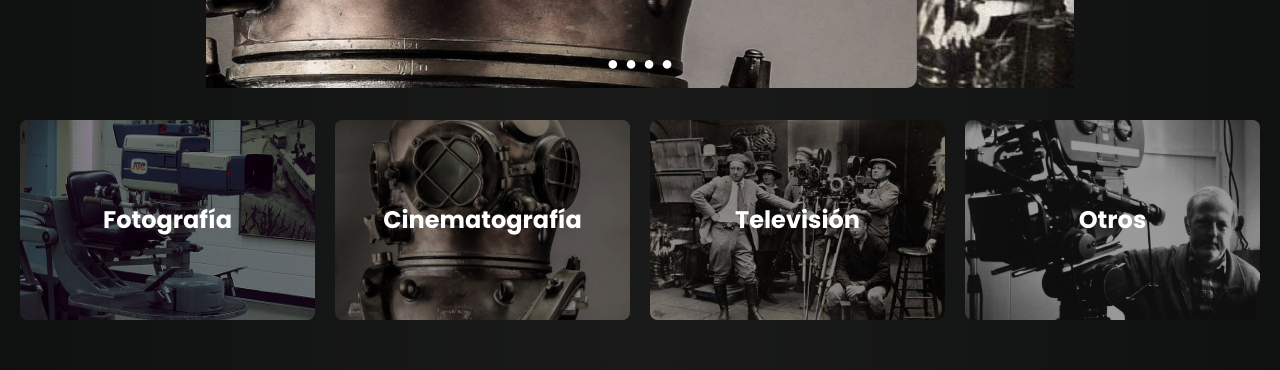
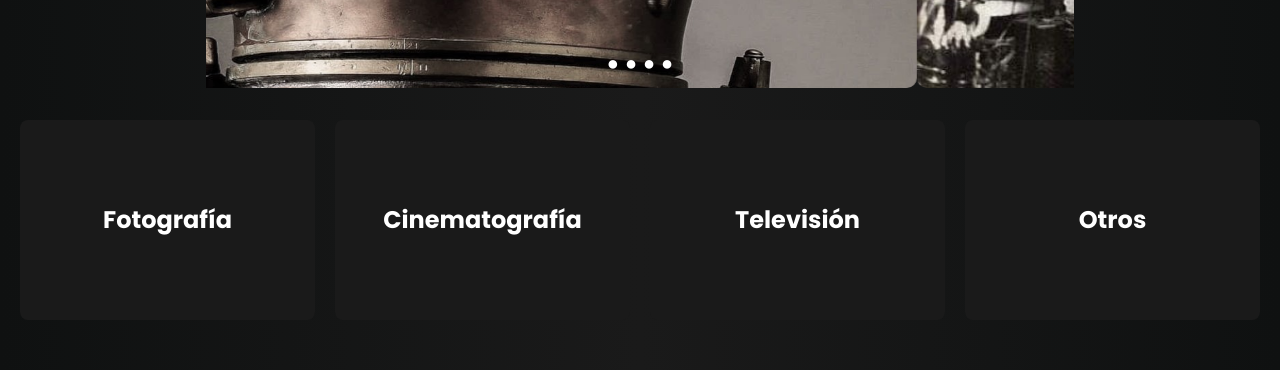
Before and after one commit to lautarocuneo/edr-react, a React (Create React App) app in the folder my-app/: page / in a window 1280 px wide. Shown: the part 1920-2290 px from the top of the page. Built offline with nearby package versions, Linux system fonts and the light colour scheme.

Commit message:
una boludez

```diff
--- a/my-app/src/components/Utileria.jsx
+++ b/my-app/src/components/Utileria.jsx
@@ -2,13 +2,6 @@ import React from 'react';
 import Slider from './Slider';
 
 const Utileria = () => {
-
-    const slides = [
-        { url: "/camara-atc.JPG", title: "Fotografía" },
-        { url: "/sextante.jpg", title: "Cinematografía" },
-        { url: "/foto.jpg", title: "Televisión" },
-        { url: "/2.png", title: "Otros" }
-    ];
 
     return (
         <div className='w-full bg-gradient-to-r from-[#0f1111] via-[#1a1a1a] to-[#0f1111] h-full text-white py-4 px-5 md:py-16'>
@@ -22,31 +15,27 @@ const Utileria = () => {
                     </p>
                 </div>
                 <div className='h-72 w-[70%] m-auto'>
-                    <Slider slides={slides}/>
+                    <Slider slides={[
+                        { url: "/camara-atc.JPG", title: "Fotografía" },
+                        { url: "/sextante.jpg", title: "Cinematografía" },
+                        { url: "/foto.jpg", title: "Televisión" },
+                        { url: "/2.png", title: "Otros" }
+                    ]}/>
                 </div>
 
                 <div className='grid grid-cols-1 sm:grid-cols-2 md:grid-cols-4 gap-5'>
-                    {slides.map((slide, index) => (
-                        <div
-                            key={index}
-                            className='relative group cursor-pointer overflow-hidden rounded-lg w-full h-[200px]'
-                        >
-                            <img
-                                src={slide.url} // Ruta de la imagen
-                                alt={slide.title}
-                                className='w-full h-full object-cover transition-transform duration-500 group-hover:scale-110'
-                            />
-                            <div className='absolute inset-0 bg-black bg-opacity-40 transition-opacity duration-500 group-hover:bg-opacity-50' />
-                            <div className='absolute inset-0 flex items-center justify-center'>
-                                <p className='text-xl md:text-2xl font-bold text-white opacity-100 transition-opacity duration-500 group-hover:opacity-0'>
-                                    {slide.title}
-                                </p>
-                                <button className='bg-[#e2862a] text-white rounded-md font-medium py-3 px-6 transition-opacity duration-500 opacity-0 group-hover:opacity-100 absolute'>
-                                    Ver más
-                                </button>
-                            </div>
-                        </div>
-                    ))}
+                    <div className='relative group cursor-pointer overflow-hidden rounded-lg w-full h-[200px] bg-[#1a1a1a] flex items-center justify-center'>
+                        <p className='text-xl md:text-2xl font-bold text-white'>Fotografía</p>
+                    </div>
+                    <div className='relative group cursor-pointer overflow-hidden rounded-lg w-full h-[200px] bg-[#1a1a1a] flex items-center justify-center'>
+                        <p className='text-xl md:text-2xl font-bold text-white'>Cinematografía</p>
+                    </div>
+                    <div className='relative group cursor-pointer overflow-hidden rounded-lg w-full h-[200px] bg-[#1a1a1a] flex items-center justify-center'>
+                        <p className='text-xl md:text-2xl font-bold text-white'>Televisión</p>
+                    </div>
+                    <div className='relative group cursor-pointer overflow-hidden rounded-lg w-full h-[200px] bg-[#1a1a1a] flex items-center justify-center'>
+                        <p className='text-xl md:text-2xl font-bold text-white'>Otros</p>
+                    </div>
                 </div>
             </div>
         </div>
```
